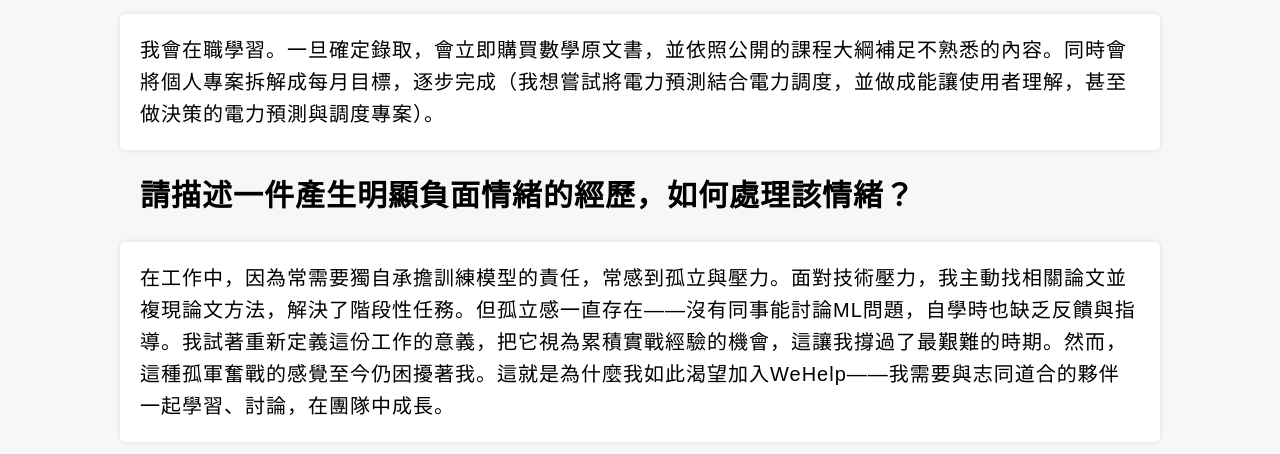
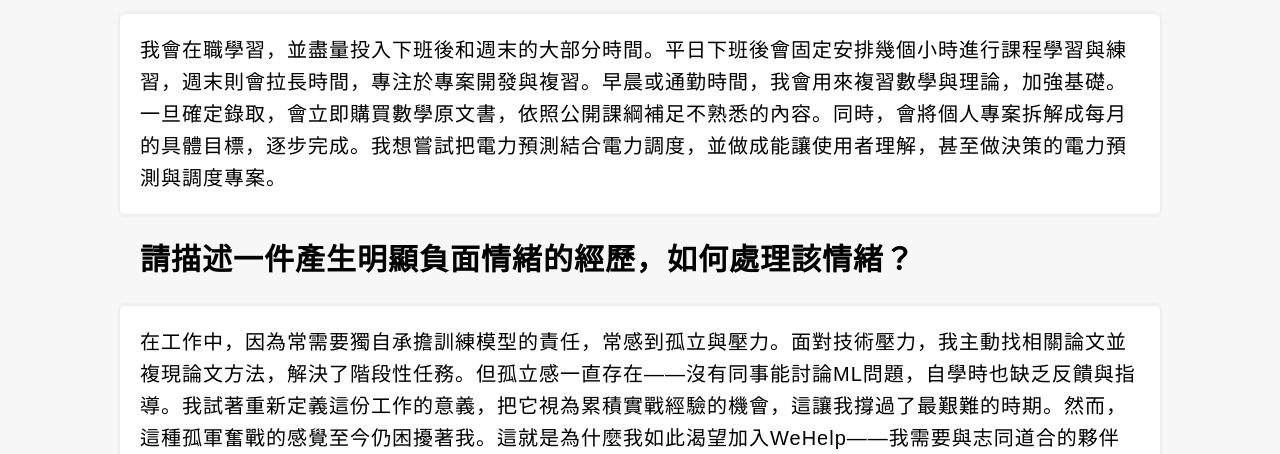
Before and after one commit to vivian-wj-lin/Wehelp_DL_Application, a plain HTML site: page index.html in a window 1280 px wide. Shown: the part 646-1100 px from the top of the page. Drawn offline with Linux system fonts and the light colour scheme.

Commit message:
Update answer for time management

```diff
--- a/index.html
+++ b/index.html
@@ -74,7 +74,7 @@ main>section.headline .col1{
 		</section>
 		<section>
 			<div class="col1">
-				我會在職學習。一旦確定錄取，會立即購買數學原文書，並依照公開的課程大綱補足不熟悉的內容。同時會將個人專案拆解成每月目標，逐步完成（我想嘗試將電力預測結合電力調度，並做成能讓使用者理解，甚至做決策的電力預測與調度專案）。
+				我會在職學習，並盡量投入下班後和週末的大部分時間。平日下班後會固定安排幾個小時進行課程學習與練習，週末則會拉長時間，專注於專案開發與複習。早晨或通勤時間，我會用來複習數學與理論，加強基礎。 一旦確定錄取，會立即購買數學原文書，依照公開課綱補足不熟悉的內容。同時，會將個人專案拆解成每月的具體目標，逐步完成。我想嘗試把電力預測結合電力調度，並做成能讓使用者理解，甚至做決策的電力預測與調度專案。
 			</div>
 		</section>
 
```
